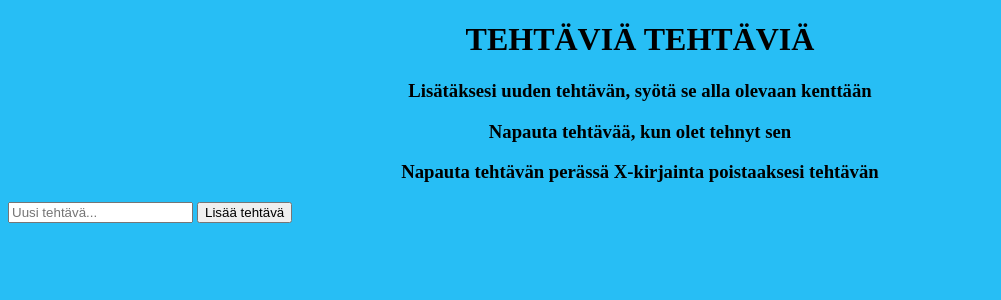
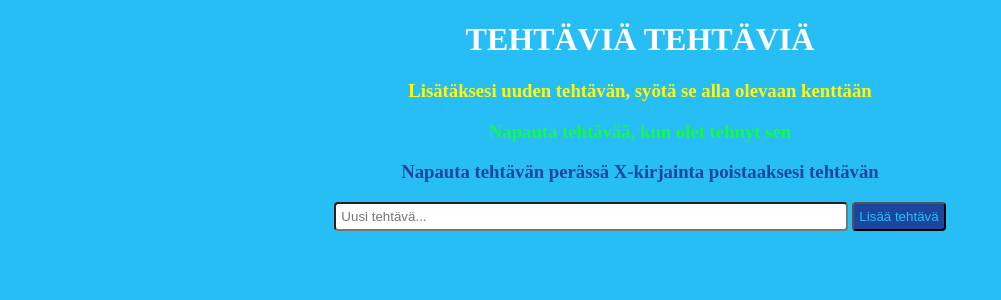
Before and after one commit to SisuSaastamoinen/projektit1, a PHP site: page / in a window 1280 px wide. Shown: the top 300 px of the page, without its empty margins (0-1001 px from the left). Run offline with PHP 8.4, Linux system fonts and the light colour scheme.

Commit message:
add styles

```diff
--- a/tehtavalista/src/css/styles.css
+++ b/tehtavalista/src/css/styles.css
@@ -1,19 +1,33 @@
 #h1a {
-  text-align: center;
+  color: #ffffff;
 }
 
 #h3a {
-  text-align: center;
+  color: #fff912;
 }
 
 #h3b {
-  text-align: center;
+  color: #12ff32;
 }
 
 #h3c {
-  text-align: center;
+  color: #1b459e;
 }
 
 body {
   background: #27bef5;
+  text-align: center;
 }
+
+#todoInput {
+  width: 500px;
+  border-radius: 4px;
+  padding: 5px;
+}
+
+#submitButton {
+  padding: 5px;
+  color: #27bef5;
+  background-color: #1b459e;
+  border-radius: 4px;
+}
```
